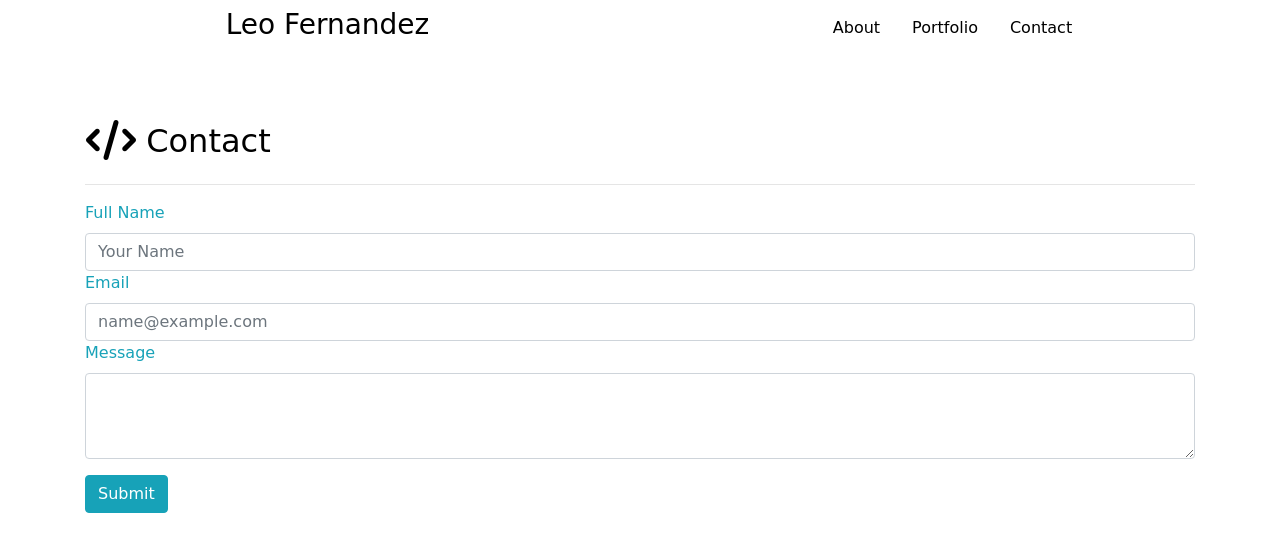
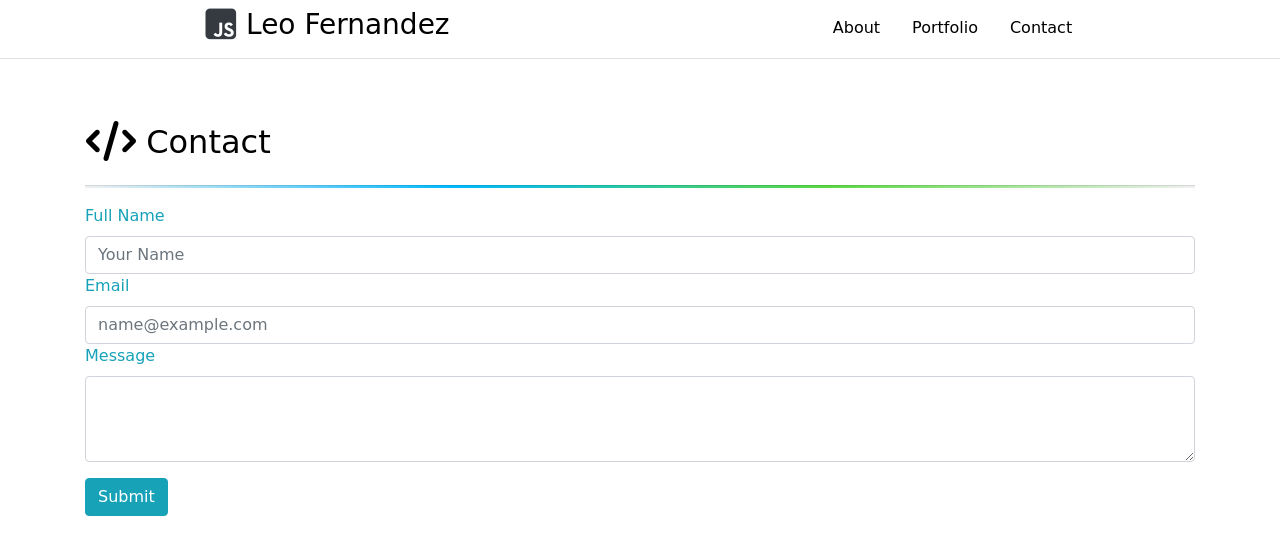
Before and after one commit to lfernandez79/Week1-homework2, a website: page contact.html in a window 1280 px wide. Drawn offline with nearby package versions, Linux system fonts and the light colour scheme; a web font is replaced by a local one.

Commit message:
fixed contact fontawesome and fixed link

```diff
--- a/contact.html
+++ b/contact.html
@@ -21,9 +21,10 @@
 <body>
 
     <!-- Header  -->
-    <header class="container-fluid row m-0">
+    <header class="container-fluid row m-0 border-bottom">
         <div class="col-sm-12 col-md-6 py-2">
-            <h3 class="d-flex justify-content-center align-items-center">Leo Fernandez</h3>
+            <h3 class="d-flex justify-content-center align-items-center"><i class="fab fa-js-square fa-lg text-dark"></i>Leo Fernandez</h3>
+
         </div>
 
         <!-- Navigation Nav -->
--- a/style.css
+++ b/style.css
@@ -2,6 +2,7 @@
 /* apply to all HTML */
 body {
 font-family: 'Baloo Bhaina 2', cursive;
+
 /* background-image: linear-gradient(to right, rgb(0, 0, 0), rgb(236, 77, 77)); */
 /* background-color: white; */
 
@@ -83,3 +84,9 @@ form {
 img:hover {
   box-shadow: 0 0 2px 1px rgba(0, 140, 186, 0.5);
 }
+
+hr {
+  border: 1;
+  height: 2px;
+  background-image: linear-gradient(to right, #f0f0f0, #00b9ff, #59d941, #f0f0f0);
+}
```
Also changed, not shown: portfolio.html (+4 -1 lines).
